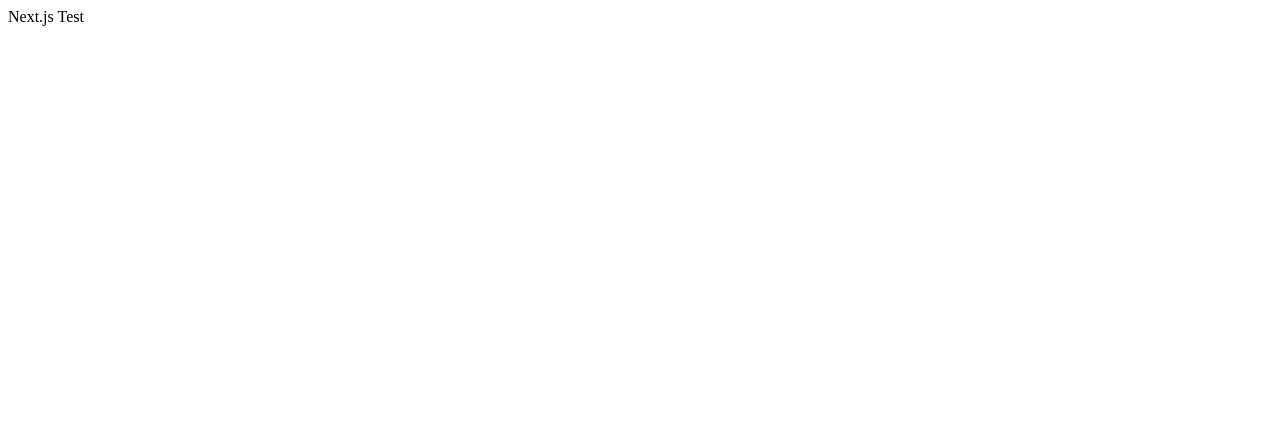
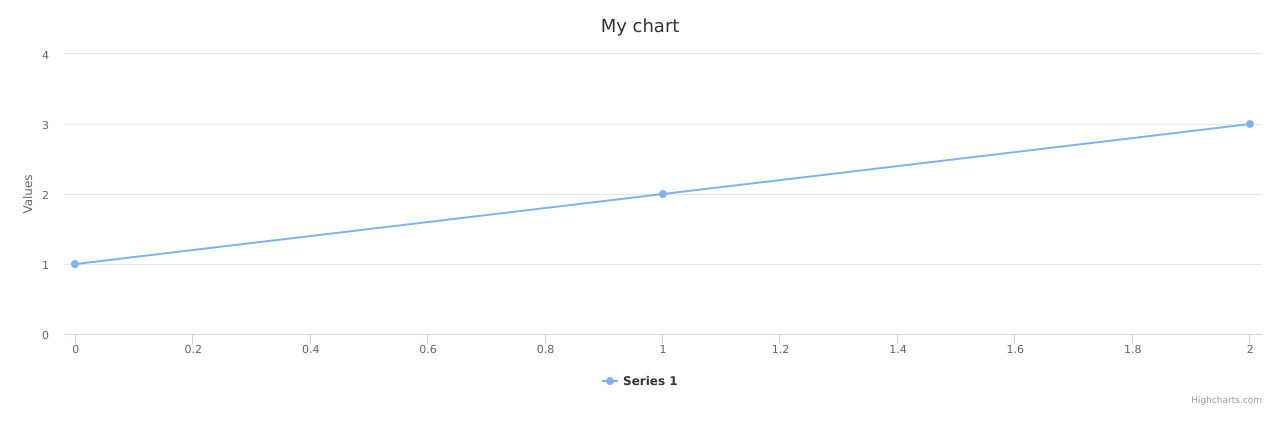
Before and after one commit to AdamMescher/storytelling-with-data, a Next.js app: page / in a window 1280 px wide. Shown: the top 444 px of the page. Built offline with nearby package versions, Linux system fonts and the light colour scheme.

Commit message:
Rename Home page to Index and update import from scatterplot to graph

```diff
--- a/pages/index.jsx
+++ b/pages/index.jsx
@@ -1,5 +1,11 @@
-const Home = () => {
-  return <div>Next.js Test</div>;
+import highcharts from 'highcharts';
+import Graph from '../components/Graph/index';
+import scatterplotOptions from '../lib/scatterplotOptions';
+
+const Index = () => {
+  return (
+    <Graph highcharts={highcharts} options={scatterplotOptions}/>
+  )
 }
 
-export default Home;
+export default Index;
```
